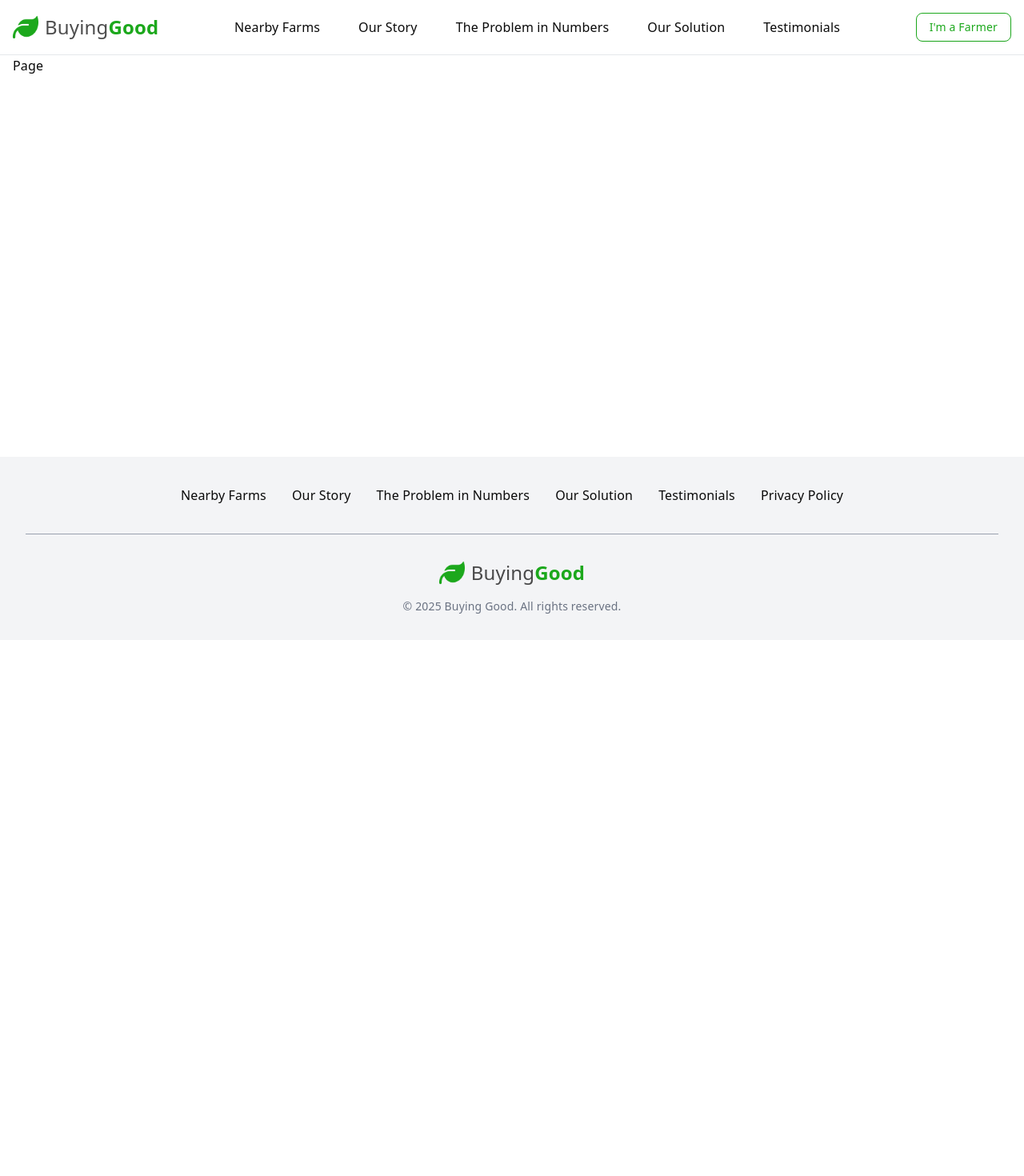
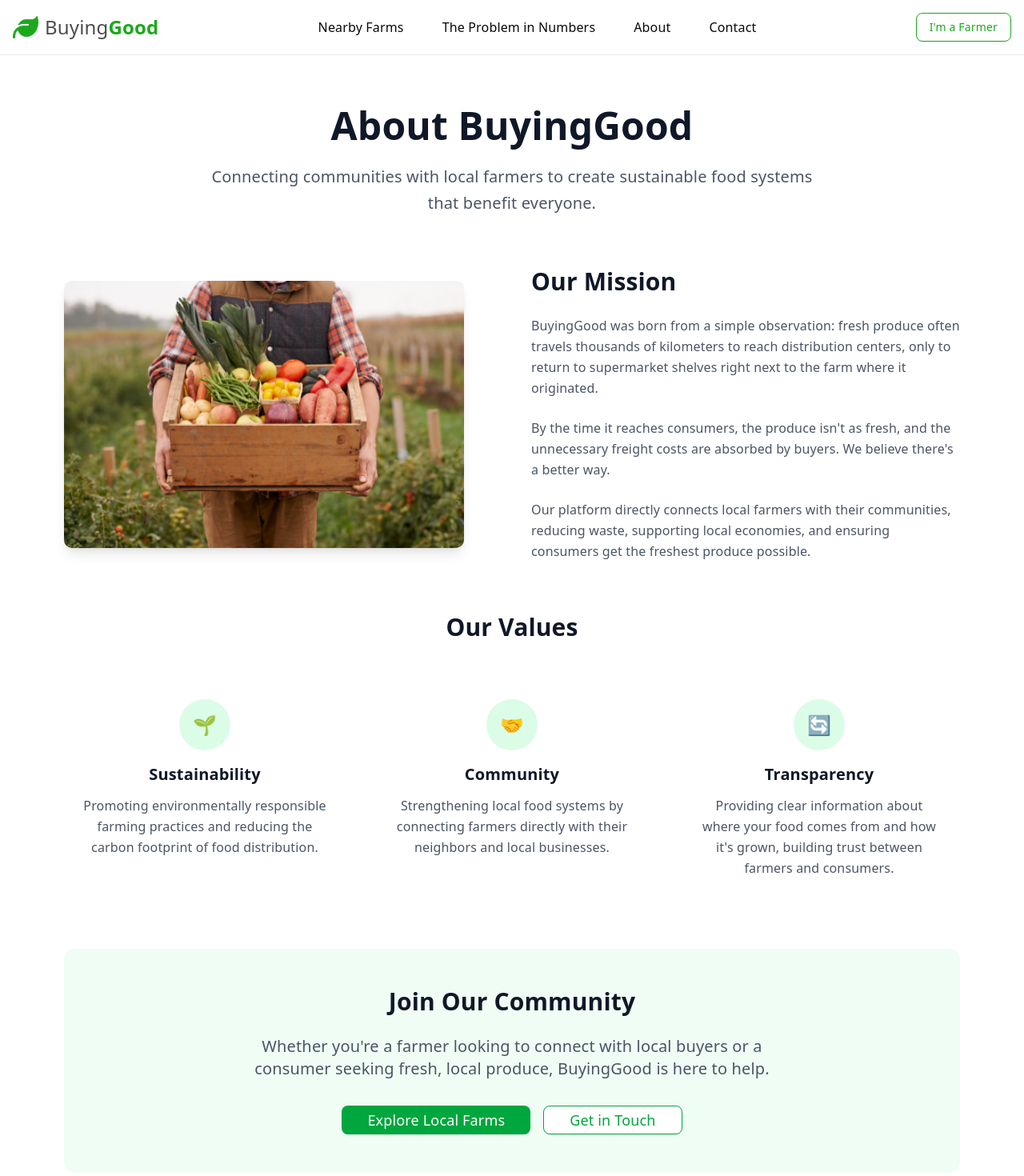
Before and after one commit to je-zhou/BuyingGood-ITO5002-Team-2, a Next.js app in the folder Frontend/: page /about in a window 1280 px wide. Shown: the top 1470 px of the page at 80% size. Before the commit the page ends 800 px from the top, so only its background shows below. Built offline with nearby package versions, Linux system fonts and the light colour scheme; no server answers.

Commit message:
Add more CTA buttons in the Ourstory and OutSolution sections, added an About Us page and updated navbar

```diff
--- a/Frontend/app/(unauthenticated)/about/page.tsx
+++ b/Frontend/app/(unauthenticated)/about/page.tsx
@@ -1,5 +1,8 @@
 import React from "react";
 import { Metadata } from "next";
+import Image from "next/image";
+import Link from "next/link";
+import { Button } from "@/components/ui/button";
 
 export const metadata: Metadata = {
   title: "About Us - Buying Good",
@@ -11,5 +14,116 @@ export const metadata: Metadata = {
 };
 
 export default function Page() {
-  return <div>Page</div>;
+  return (
+    <div className="min-h-screen bg-white">
+      <div className="max-w-6xl mx-auto px-4 py-16">
+        {/* Header */}
+        <div className="text-center mb-16">
+          <h1 className="text-5xl font-bold text-gray-900 mb-6">
+            About BuyingGood
+          </h1>
+          <p className="text-xl text-gray-600 max-w-3xl mx-auto leading-relaxed">
+            Connecting communities with local farmers to create sustainable food systems
+            that benefit everyone.
+          </p>
+        </div>
+
+        {/* Main Content */}
+        <div className="grid grid-cols-1 lg:grid-cols-2 gap-12 items-center mb-16">
+          <div>
+            <Image
+              src="/farmer.png"
+              alt="Local farmer with fresh produce"
+              width={500}
+              height={400}
+              className="rounded-lg shadow-lg"
+            />
+          </div>
+
+          <div className="space-y-6">
+            <h2 className="text-3xl font-semibold text-gray-900">Our Mission</h2>
+            <p className="text-gray-600 leading-relaxed">
+              BuyingGood was born from a simple observation: fresh produce often travels
+              thousands of kilometers to reach distribution centers, only to return to
+              supermarket shelves right next to the farm where it originated.
+            </p>
+            <p className="text-gray-600 leading-relaxed">
+              By the time it reaches consumers, the produce isn't as fresh, and the
+              unnecessary freight costs are absorbed by buyers. We believe there's a
+              better way.
+            </p>
+            <p className="text-gray-600 leading-relaxed">
+              Our platform directly connects local farmers with their communities,
+              reducing waste, supporting local economies, and ensuring consumers get
+              the freshest produce possible.
+            </p>
+          </div>
+        </div>
+
+        {/* Our Values */}
+        <div className="mb-16">
+          <h2 className="text-3xl font-semibold text-gray-900 text-center mb-12">
+            Our Values
+          </h2>
+          <div className="grid grid-cols-1 md:grid-cols-3 gap-8">
+            <div className="text-center p-6">
+              <div className="w-16 h-16 bg-green-100 rounded-full flex items-center justify-center mx-auto mb-4">
+                <span className="text-2xl">🌱</span>
+              </div>
+              <h3 className="text-xl font-semibold text-gray-900 mb-3">Sustainability</h3>
+              <p className="text-gray-600">
+                Promoting environmentally responsible farming practices and reducing
+                the carbon footprint of food distribution.
+              </p>
+            </div>
+
+            <div className="text-center p-6">
+              <div className="w-16 h-16 bg-green-100 rounded-full flex items-center justify-center mx-auto mb-4">
+                <span className="text-2xl">🤝</span>
+              </div>
+              <h3 className="text-xl font-semibold text-gray-900 mb-3">Community</h3>
+              <p className="text-gray-600">
+                Strengthening local food systems by connecting farmers directly
+                with their neighbors and local businesses.
+              </p>
+            </div>
+
+            <div className="text-center p-6">
+              <div className="w-16 h-16 bg-green-100 rounded-full flex items-center justify-center mx-auto mb-4">
+                <span className="text-2xl">🔄</span>
+              </div>
+              <h3 className="text-xl font-semibold text-gray-900 mb-3">Transparency</h3>
+              <p className="text-gray-600">
+                Providing clear information about where your food comes from
+                and how it's grown, building trust between farmers and consumers.
+              </p>
+            </div>
+          </div>
+        </div>
+
+        {/* CTA Section */}
+        <div className="text-center bg-green-50 rounded-xl p-12">
+          <h2 className="text-3xl font-semibold text-gray-900 mb-6">
+            Join Our Community
+          </h2>
+          <p className="text-xl text-gray-600 mb-8 max-w-2xl mx-auto">
+            Whether you're a farmer looking to connect with local buyers or a consumer
+            seeking fresh, local produce, BuyingGood is here to help.
+          </p>
+          <div className="flex flex-col sm:flex-row gap-4 justify-center">
+            <Link href="/farms">
+              <Button className="bg-green-600 hover:bg-green-700 text-white px-8 py-3 text-lg">
+                Explore Local Farms
+              </Button>
+            </Link>
+            <Link href="/contact">
+              <Button variant="outline" className="border-green-600 text-green-600 hover:bg-green-50 px-8 py-3 text-lg">
+                Get in Touch
+              </Button>
+            </Link>
+          </div>
+        </div>
+      </div>
+    </div>
+  );
 }
--- a/Frontend/components/Landing/OurSolution.tsx
+++ b/Frontend/components/Landing/OurSolution.tsx
@@ -1,5 +1,7 @@
 import React from "react";
 import Image from "next/image";
+import Link from "next/link";
+import { Button } from "@/components/ui/button";
 
 export default function OurSolution() {
   return (
@@ -30,6 +32,19 @@ export default function OurSolution() {
             className="rounded-lg border my-6"
           />
         </div>
+
+        <div className="flex gap-4 mt-8">
+          <Link href="/contact">
+            <Button className="bg-green-600 hover:bg-green-700 text-white px-6 py-2">
+              Get in Touch
+            </Button>
+          </Link>
+          <Link href="/farms">
+            <Button variant="outline" className="border-green-600 text-green-600 hover:bg-green-50 px-6 py-2">
+              Find Local Produce
+            </Button>
+          </Link>
+        </div>
       </div>
     </div>
   );
--- a/Frontend/components/Landing/OurStory.tsx
+++ b/Frontend/components/Landing/OurStory.tsx
@@ -1,5 +1,7 @@
 import React from "react";
 import Image from "next/image";
+import Link from "next/link";
+import { Button } from "@/components/ui/button";
 
 export default function OurStory() {
   return (
@@ -22,6 +24,19 @@ export default function OurStory() {
             fresh produce.
           </p>
         </div>
+
+        <div className="flex gap-4 mt-6">
+          <Link href="/farms">
+            <Button className="bg-green-600 hover:bg-green-700 text-white px-6 py-2">
+              Explore Local Farms
+            </Button>
+          </Link>
+          <Link href="/about">
+            <Button variant="outline" className="border-green-600 text-green-600 hover:bg-green-50 px-6 py-2">
+              Learn More About Us
+            </Button>
+          </Link>
+        </div>
       </div>
 
       <Image
--- a/Frontend/components/layout/Navbar.tsx
+++ b/Frontend/components/layout/Navbar.tsx
@@ -58,29 +58,17 @@ export default function Navbar() {
               Nearby Farms
             </Link>
             <button
-              onClick={() => scrollToSection("our-story")}
-              className="hover:text-primary cursor-pointer"
-            >
-              Our Story
-            </button>
-            <button
               onClick={() => scrollToSection("data-viz")}
               className="hover:text-primary cursor-pointer"
             >
               The Problem in Numbers
             </button>
-            <button
-              onClick={() => scrollToSection("our-solution")}
-              className="hover:text-primary cursor-pointer"
-            >
-              Our Solution
-            </button>
-            <button
-              onClick={() => scrollToSection("testimonials")}
-              className="hover:text-primary cursor-pointer"
-            >
-              Testimonials
-            </button>
+            <Link href={"/about"} className="hover:text-primary cursor-pointer">
+              About
+            </Link>
+            <Link href={"/contact"} className="hover:text-primary cursor-pointer">
+              Contact
+            </Link>
           </div>
 
           {/* Desktop CTA button */}
@@ -133,15 +121,6 @@ export default function Navbar() {
             </Link>
             <button
               onClick={() => {
-                scrollToSection("our-story");
-                setIsMenuOpen(false);
-              }}
-              className="hover:text-primary cursor-pointer text-left py-2"
-            >
-              Our Story
-            </button>
-            <button
-              onClick={() => {
                 scrollToSection("data-viz");
                 setIsMenuOpen(false);
               }}
@@ -149,24 +128,20 @@ export default function Navbar() {
             >
               The Problem in Numbers
             </button>
-            <button
-              onClick={() => {
-                scrollToSection("our-solution");
-                setIsMenuOpen(false);
-              }}
-              className="hover:text-primary cursor-pointer text-left py-2"
+            <Link
+              href={"/about"}
+              className="hover:text-primary cursor-pointer py-2"
+              onClick={() => setIsMenuOpen(false)}
             >
-              Our Solution
-            </button>
-            <button
-              onClick={() => {
-                scrollToSection("testimonials");
-                setIsMenuOpen(false);
-              }}
-              className="hover:text-primary cursor-pointer text-left py-2"
+              About
+            </Link>
+            <Link
+              href={"/contact"}
+              className="hover:text-primary cursor-pointer py-2"
+              onClick={() => setIsMenuOpen(false)}
             >
-              Testimonials
-            </button>
+              Contact
+            </Link>
 
             {/* Mobile CTA */}
             <div className="pt-4 border-t border-gray-200">
```
